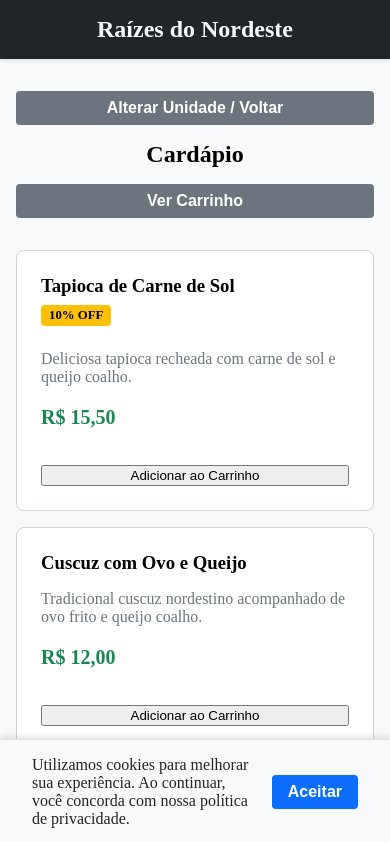
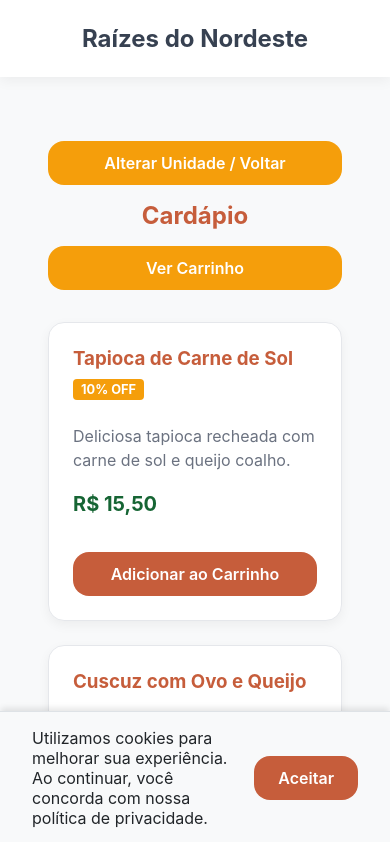
Before and after one commit to eugeniodomi/project-umbu, a React (Vite) app: page /cardapio in a window 390 px wide. Shown: the top 842 px of the page. Built offline with nearby package versions, Linux system fonts and the light colour scheme.

Commit message:
feat: enhance UI components with improved styling and responsiveness; refactor Button, Input, and page layouts

```diff
--- a/src/components/ui/Button.tsx
+++ b/src/components/ui/Button.tsx
@@ -11,33 +11,18 @@ export const Button: React.FC<ButtonProps> = ({
   isLoading,
   className = '',
   disabled,
+  style,
   ...props
 }) => {
-  const getBackgroundColor = () => {
-    switch (variant) {
-      case 'secondary': return '#6c757d';
-      case 'danger': return '#dc3545';
-      case 'primary':
-      default: return '#0d6efd';
-    }
-  };
+  const baseClass = 'btn';
+  const variantClass = variant === 'secondary' ? 'btn-secondary' : variant === 'danger' ? 'btn-danger' : 'btn-primary';
+  const combinedClassName = `${baseClass} ${variantClass} ${className}`.trim();
 
   return (
     <button
-      className={className}
+      className={combinedClassName}
       disabled={isLoading || disabled}
-      style={{
-        padding: '0.5rem 1rem',
-        borderRadius: '0.25rem',
-        border: 'none',
-        cursor: (isLoading || disabled) ? 'not-allowed' : 'pointer',
-        opacity: (isLoading || disabled) ? 0.65 : 1,
-        backgroundColor: getBackgroundColor(),
-        color: '#fff',
-        fontWeight: 'bold',
-        fontSize: '1rem',
-        transition: 'opacity 0.2s'
-      }}
+      style={style}
       {...props}
     >
       {isLoading ? 'Carregando...' : children}
--- a/src/components/ui/Input.tsx
+++ b/src/components/ui/Input.tsx
@@ -10,17 +10,10 @@ export const Input: React.FC<InputProps> = ({ label, error, className = '', ...p
     <div style={{ display: 'flex', flexDirection: 'column', marginBottom: '1rem' }} className={className}>
       {label && <label style={{ marginBottom: '0.25rem', fontWeight: 'bold' }}>{label}</label>}
       <input
-        style={{
-          padding: '0.5rem',
-          borderRadius: '0.25rem',
-          border: `1px solid ${error ? '#dc3545' : '#ced4da'}`,
-          fontSize: '1rem',
-          outline: 'none',
-          transition: 'border-color 0.2s'
-        }}
+        className={`input ${error ? 'error' : ''}`}
         {...props}
       />
-      {error && <span style={{ color: '#dc3545', fontSize: '0.875rem', marginTop: '0.25rem' }}>{error}</span>}
+      {error && <span style={{ color: '#DC2626', fontSize: '0.875rem', marginTop: '0.25rem' }}>{error}</span>}
     </div>
   );
 };
--- a/src/index.css
+++ b/src/index.css
@@ -1,11 +1,65 @@
+:root {
+  /* Paleta de Cores Tema Nordeste */
+  --color-primary: #C65D3B; /* Terracota / Laranja Telha */
+  --color-primary-hover: #A84C2F;
+  --color-secondary: #F59E0B; /* Amarelo Sol */
+  --color-secondary-hover: #D97706;
+  --color-bg-main: #FDFBF7; /* Off-white / Bege claro */
+  --color-text-main: #374151; /* Chumbo Escuro */
+  --color-text-muted: #6B7280;
+  --color-surface: #FFFFFF;
+
+  /* Formas e Sombras */
+  --border-radius: 16px;
+  --box-shadow-soft: 0 4px 12px rgba(0, 0, 0, 0.05);
+  --box-shadow-hover: 0 8px 24px rgba(0, 0, 0, 0.1);
+  --transition-default: all 0.3s ease;
+}
+
 /* Reset básico para evitar vazamento horizontal com paddings */
 * {
   box-sizing: border-box;
+  font-family: 'Inter', system-ui, -apple-system, sans-serif;
 }
 
 body {
   margin: 0;
   padding: 0;
+  background-color: var(--color-bg-main);
+  color: var(--color-text-main);
+}
+
+/* Animações e Micro-interações */
+@keyframes fadeIn {
+  from {
+    opacity: 0;
+    transform: translateY(10px);
+  }
+  to {
+    opacity: 1;
+    transform: translateY(0);
+  }
+}
+
+.fade-in {
+  animation: fadeIn 0.4s ease-out forwards;
+}
+
+/* Cartões */
+.card {
+  background-color: var(--color-surface);
+  border: 1px solid #E5E7EB;
+  border-radius: var(--border-radius);
+  padding: 1.5rem;
+  box-shadow: var(--box-shadow-soft);
+  transition: var(--transition-default);
+  display: flex;
+  flex-direction: column;
+}
+
+.card.clickable:hover {
+  transform: translateY(-4px);
+  box-shadow: var(--box-shadow-hover);
 }
 
 /* Header responsivo */
@@ -14,9 +68,10 @@ body {
   justify-content: space-between;
   align-items: center;
   padding: 1rem 2rem;
-  background-color: #212529;
-  color: #f8f9fa;
-  box-shadow: 0 2px 4px rgba(0,0,0,0.1);
+  background-color: var(--color-surface);
+  color: var(--color-text-main);
+  box-shadow: var(--box-shadow-soft);
+  margin-bottom: 2rem;
 }
 
 .header-user {
@@ -28,9 +83,12 @@ body {
 /* Grid responsivo para Franquias e Cardápio */
 .responsive-grid {
   display: grid;
-  gap: 1rem;
+  gap: 1.5rem;
   /* Largura fluida no grid para evitar quebra de layout no mobile */
-  grid-template-columns: repeat(auto-fill, minmax(min(100%, 280px), 1fr));
+  grid-template-columns: repeat(auto-fill, minmax(min(100%, 300px), 1fr));
+  padding: 0 1rem; /* Padding lateral global para mobile */
+  max-width: 1200px;
+  margin: 0 auto;
 }
 
 /* Header da página de Menu (Cardápio) */
@@ -39,6 +97,10 @@ body {
   justify-content: space-between;
   align-items: center;
   margin-bottom: 2rem;
+  padding: 0 1rem;
+  max-width: 1200px;
+  margin-left: auto;
+  margin-right: auto;
 }
 
 .menu-actions {
@@ -47,12 +109,19 @@ body {
   gap: 1rem;
 }
 
+/* Containers das páginas */
+.page-container {
+  padding: 0 1rem 2rem 1rem;
+  max-width: 1200px;
+  margin: 0 auto;
+}
+
 @media (max-width: 768px) {
   /* Empilha os elementos do Header no mobile e garante 100% da largura */
   .app-header {
     flex-direction: column;
     gap: 1rem;
-    padding: 1rem;
+    padding: 1.5rem 1rem;
     text-align: center;
   }
 
@@ -70,6 +139,7 @@ body {
   .menu-header {
     flex-direction: column;
     gap: 1rem;
+    text-align: center;
   }
 
   .menu-actions {
@@ -82,3 +152,83 @@ body {
     width: 100%;
   }
 }
+
+/* Botões */
+.btn {
+  padding: 0.75rem 1.5rem;
+  border-radius: var(--border-radius);
+  border: none;
+  font-weight: 600;
+  font-size: 1rem;
+  cursor: pointer;
+  transition: var(--transition-default);
+  display: inline-flex;
+  align-items: center;
+  justify-content: center;
+  gap: 0.5rem;
+}
+
+.btn:disabled {
+  opacity: 0.65;
+  cursor: not-allowed;
+  transform: none !important;
+  box-shadow: none !important;
+}
+
+.btn:not(:disabled):hover {
+  transform: translateY(-2px);
+  box-shadow: var(--box-shadow-soft);
+}
+
+.btn-primary {
+  background-color: var(--color-primary);
+  color: #FFF;
+}
+
+.btn-primary:not(:disabled):hover {
+  background-color: var(--color-primary-hover);
+}
+
+.btn-secondary {
+  background-color: var(--color-secondary);
+  color: #FFF;
+}
+
+.btn-secondary:not(:disabled):hover {
+  background-color: var(--color-secondary-hover);
+}
+
+.btn-danger {
+  background-color: #DC2626; /* Vermelho erro */
+  color: #FFF;
+}
+
+.btn-danger:not(:disabled):hover {
+  background-color: #B91C1C;
+}
+
+/* Inputs */
+.input {
+  padding: 0.75rem 1rem;
+  border-radius: var(--border-radius);
+  border: 1px solid #D1D5DB;
+  font-size: 1rem;
+  outline: none;
+  transition: var(--transition-default);
+  background-color: var(--color-surface);
+  color: var(--color-text-main);
+  width: 100%;
+}
+
+.input:focus {
+  border-color: var(--color-primary);
+  box-shadow: 0 0 0 3px rgba(198, 93, 59, 0.2); /* Sombra primária suave ao focar */
+}
+
+.input.error {
+  border-color: #DC2626;
+}
+
+.input.error:focus {
+  box-shadow: 0 0 0 3px rgba(220, 38, 38, 0.2);
+}
--- a/src/pages/LoginPage.tsx
+++ b/src/pages/LoginPage.tsx
@@ -29,8 +29,9 @@ export const LoginPage: React.FC = () => {
   };
 
   return (
-    <div style={{ width: '100%', maxWidth: '400px', margin: '0 auto', padding: '0 1rem' }}>
-      <h2 style={{ marginBottom: '1.5rem', textAlign: 'center' }}>Login</h2>
+    <div className="page-container fade-in" style={{ display: 'flex', justifyContent: 'center', alignItems: 'center', minHeight: 'calc(100vh - 150px)' }}>
+      <div className="card" style={{ width: '100%', maxWidth: '400px' }}>
+        <h2 style={{ marginBottom: '1.5rem', textAlign: 'center', color: 'var(--color-primary)' }}>Login</h2>
         <form onSubmit={handleLogin} style={{ display: 'flex', flexDirection: 'column', gap: '1rem' }}>
           <Input
             label="Email"
@@ -46,9 +47,10 @@ export const LoginPage: React.FC = () => {
             onChange={(e) => setSenha(e.target.value)}
             required
           />
-        {error && <div style={{ color: '#dc3545', marginBottom: '1rem' }}>{error}</div>}
-        <Button type="submit">Entrar</Button>
+          {error && <div style={{ color: '#DC2626', marginBottom: '1rem', textAlign: 'center' }}>{error}</div>}
+          <Button type="submit" style={{ marginTop: '1rem' }}>Entrar</Button>
         </form>
+      </div>
     </div>
   );
 };
--- a/src/pages/MenuPage.tsx
+++ b/src/pages/MenuPage.tsx
@@ -10,13 +10,13 @@ export const MenuPage: React.FC = () => {
   const navigate = useNavigate();
 
   return (
-    <div>
+    <div className="page-container fade-in">
       <div className="menu-header">
         <div className="menu-actions">
           <Button onClick={() => navigate('/franquias')} variant="secondary">
             Alterar Unidade / Voltar
           </Button>
-          <h2 style={{ margin: 0 }}>Cardápio</h2>
+          <h2 style={{ margin: 0, color: 'var(--color-primary)' }}>Cardápio</h2>
         </div>
         <Button onClick={() => navigate('/carrinho')} variant="secondary">
           Ver Carrinho
@@ -25,22 +25,14 @@ export const MenuPage: React.FC = () => {
 
       <div className="responsive-grid">
         {produtosData.map((produto) => (
-          <div key={produto.id} style={{
-            border: '1px solid #ced4da',
-            padding: '1.5rem',
-            borderRadius: '0.5rem',
-            backgroundColor: '#fff',
-            display: 'flex',
-            flexDirection: 'column',
-            justifyContent: 'space-between'
-          }}>
+          <div key={produto.id} className="card clickable">
             <div>
-              <h3 style={{ marginTop: 0, marginBottom: '0.5rem' }}>{produto.nome}</h3>
+              <h3 style={{ marginTop: 0, marginBottom: '0.5rem', color: 'var(--color-primary)' }}>{produto.nome}</h3>
               {produto.promocao && (
                 <span style={{
                   display: 'inline-block',
-                  backgroundColor: '#ffc107',
-                  color: '#000',
+                  backgroundColor: 'var(--color-secondary)',
+                  color: '#FFF',
                   padding: '0.2rem 0.5rem',
                   borderRadius: '4px',
                   fontSize: '0.8rem',
@@ -50,19 +42,21 @@ export const MenuPage: React.FC = () => {
                   {produto.promocao}
                 </span>
               )}
-              <p style={{ color: '#6c757d', marginBottom: '1rem' }}>{produto.descricao}</p>
-              <p style={{ fontWeight: 'bold', fontSize: '1.25rem', color: '#198754' }}>
+              <p style={{ color: 'var(--color-text-muted)', marginBottom: '1rem', lineHeight: '1.5' }}>{produto.descricao}</p>
+              <p style={{ fontWeight: 'bold', fontSize: '1.25rem', color: '#166534' }}>
                 R$ {produto.preco.toFixed(2).replace('.', ',')}
               </p>
             </div>
 
+            <div style={{ marginTop: 'auto', paddingTop: '1rem' }}>
               <Button
                 onClick={() => adicionarAoCarrinho(produto as Produto)}
                 disabled={!produto.disponivel}
-              style={{ marginTop: '1rem', width: '100%' }}
+                style={{ width: '100%' }}
               >
                 {produto.disponivel ? 'Adicionar ao Carrinho' : 'Indisponível'}
               </Button>
+            </div>
           </div>
         ))}
       </div>
```
Also changed, not shown: src/pages/CartPage.tsx (+16 -20 lines), src/pages/CheckoutPage.tsx (+7 -7 lines), src/pages/FidelizacaoPage.tsx (+9 -7 lines), src/pages/FranquiaSelectionPage.tsx (+17 -20 lines). Lines whose indentation alone changed are shown as unchanged.
